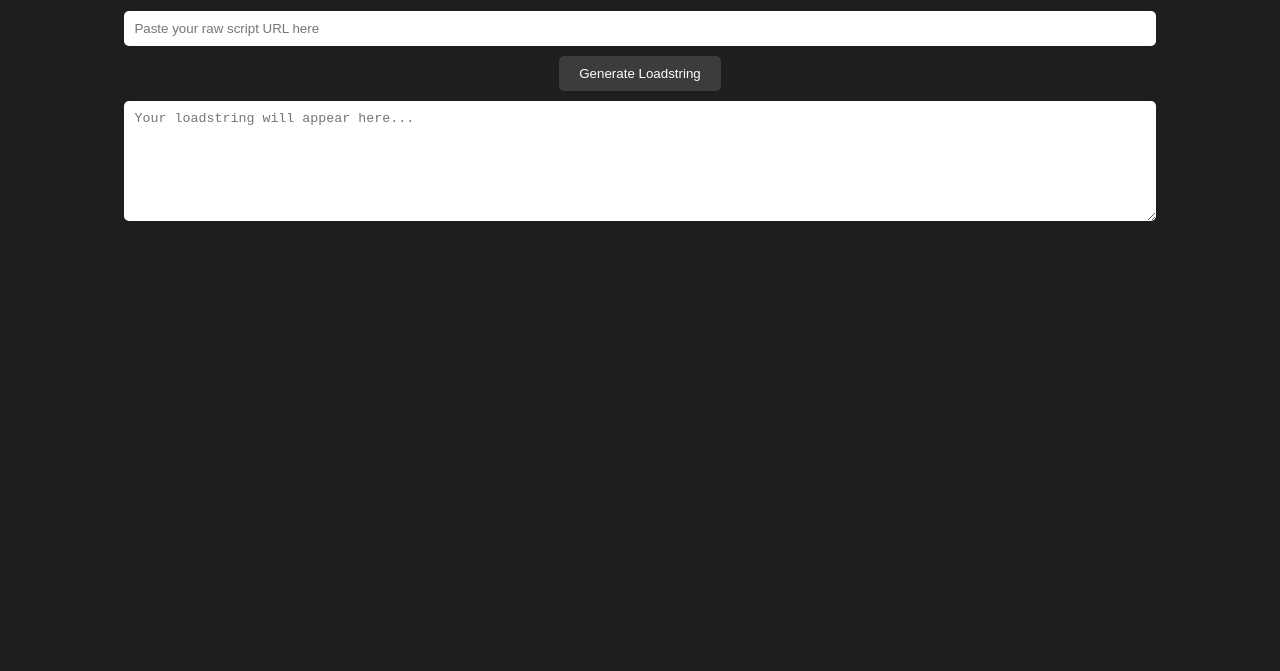
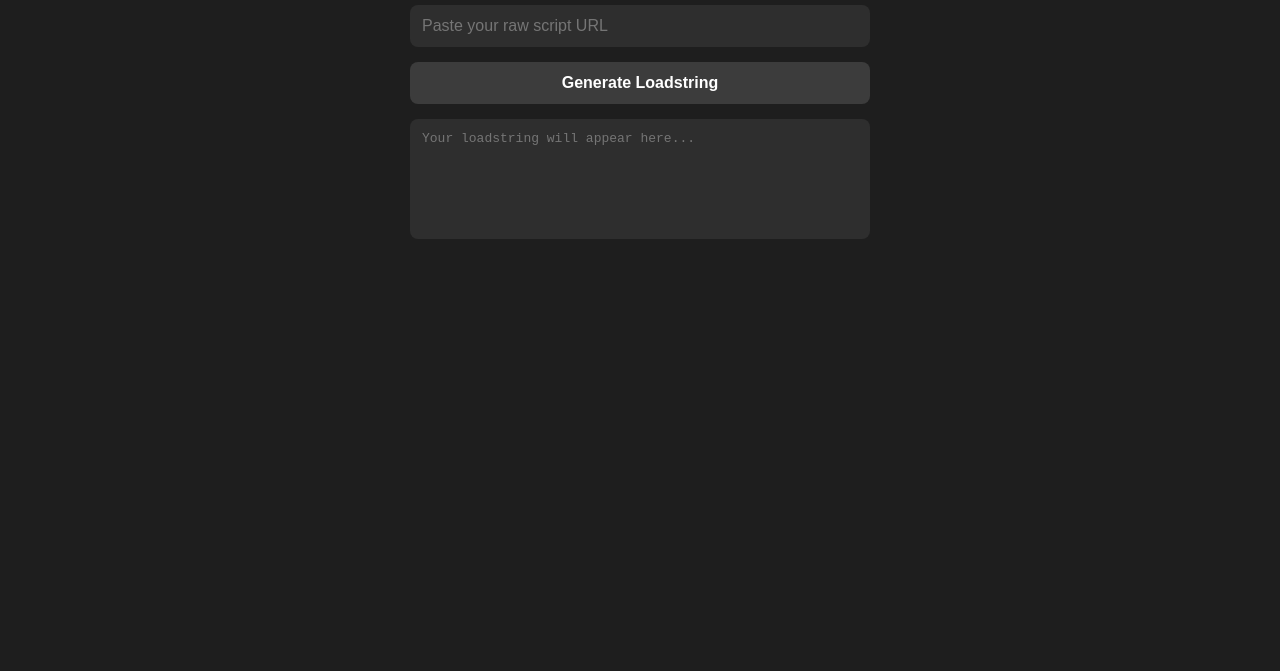
Before and after one commit to BR3XALITY-Creations-Official/rblx-loadstring-maker, a plain HTML site: page index.html in a window 1280 px wide. Shown: the part 129-800 px from the top of the page. Drawn offline with Linux system fonts and the light colour scheme.

Commit message:
Update index.html

```diff
--- a/index.html
+++ b/index.html
@@ -2,46 +2,75 @@
 <html lang="en">
 <head>
   <meta charset="UTF-8">
+  <meta name="viewport" content="width=device-width, initial-scale=1">
   <title>Roblox Loadstring Generator</title>
   <style>
     body {
-      font-family: sans-serif;
+      font-family: Arial, sans-serif;
       background: #1e1e1e;
-      color: #fff;
+      color: #ffffff;
+      margin: 0;
+      padding: 0;
       display: flex;
       flex-direction: column;
       align-items: center;
+      min-height: 100vh;
+    }
+
+    .container {
+      width: 90%;
+      max-width: 500px;
+      padding: 20px;
+      box-sizing: border-box;
       margin-top: 50px;
     }
-    textarea, input {
-      width: 80%;
-      padding: 10px;
-      margin: 10px 0;
+
+    h1 {
+      font-size: 1.5em;
+      text-align: center;
+      margin-bottom: 20px;
+    }
+
+    input, textarea, button {
+      width: 100%;
+      font-size: 1em;
+      margin-bottom: 15px;
+      padding: 12px;
       border: none;
-      border-radius: 5px;
+      border-radius: 8px;
+      box-sizing: border-box;
     }
+
+    input, textarea {
+      background: #2e2e2e;
+      color: #ffffff;
+    }
+
     textarea {
-      height: 100px;
+      height: 120px;
+      resize: none;
     }
+
     button {
-      padding: 10px 20px;
       background: #3c3c3c;
-      color: white;
-      border: none;
-      border-radius: 5px;
+      color: #ffffff;
+      font-weight: bold;
       cursor: pointer;
     }
+
     button:hover {
-      background: #575757;
+      background: #505050;
     }
   </style>
 </head>
 <body>
 
-  <h1>Roblox Loadstring Generator</h1>
-  <input type="text" id="urlInput" placeholder="Paste your raw script URL here">
-  <button onclick="generateLoadstring()">Generate Loadstring</button>
-  <textarea id="output" readonly placeholder="Your loadstring will appear here..."></textarea>
+  <div class="container">
+    <h1>Roblox Loadstring Generator</h1>
+    <input type="text" id="urlInput" placeholder="Paste your raw script URL">
+    <button onclick="generateLoadstring()">Generate Loadstring</button>
+    <textarea id="output" readonly placeholder="Your loadstring will appear here..."></textarea>
+  </div>
 
   <script>
     function generateLoadstring() {
@@ -53,8 +82,7 @@
         return;
       }
 
-      const loadstring = `loadstring(game:HttpGet("${url}"))()`;
-      output.value = loadstring;
+      output.value = `loadstring(game:HttpGet("${url}"))()`;
     }
   </script>
 
```
